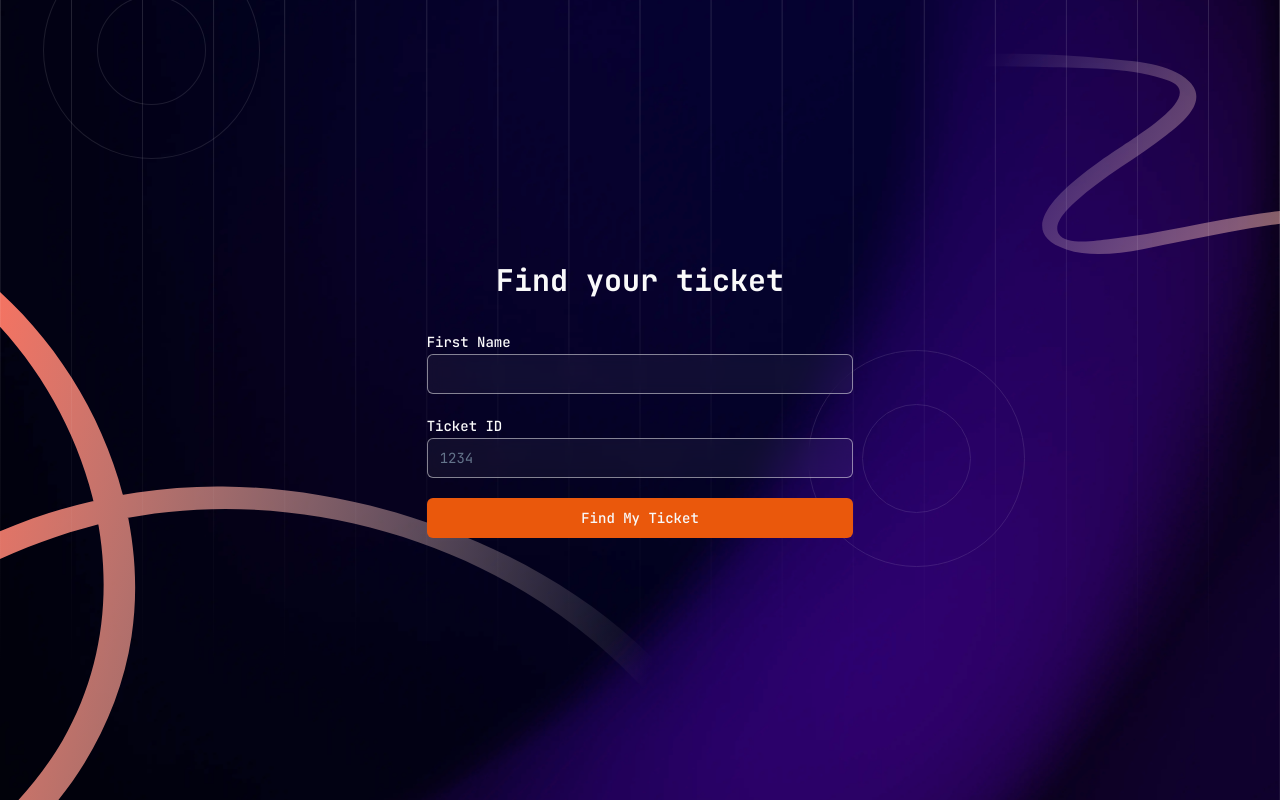
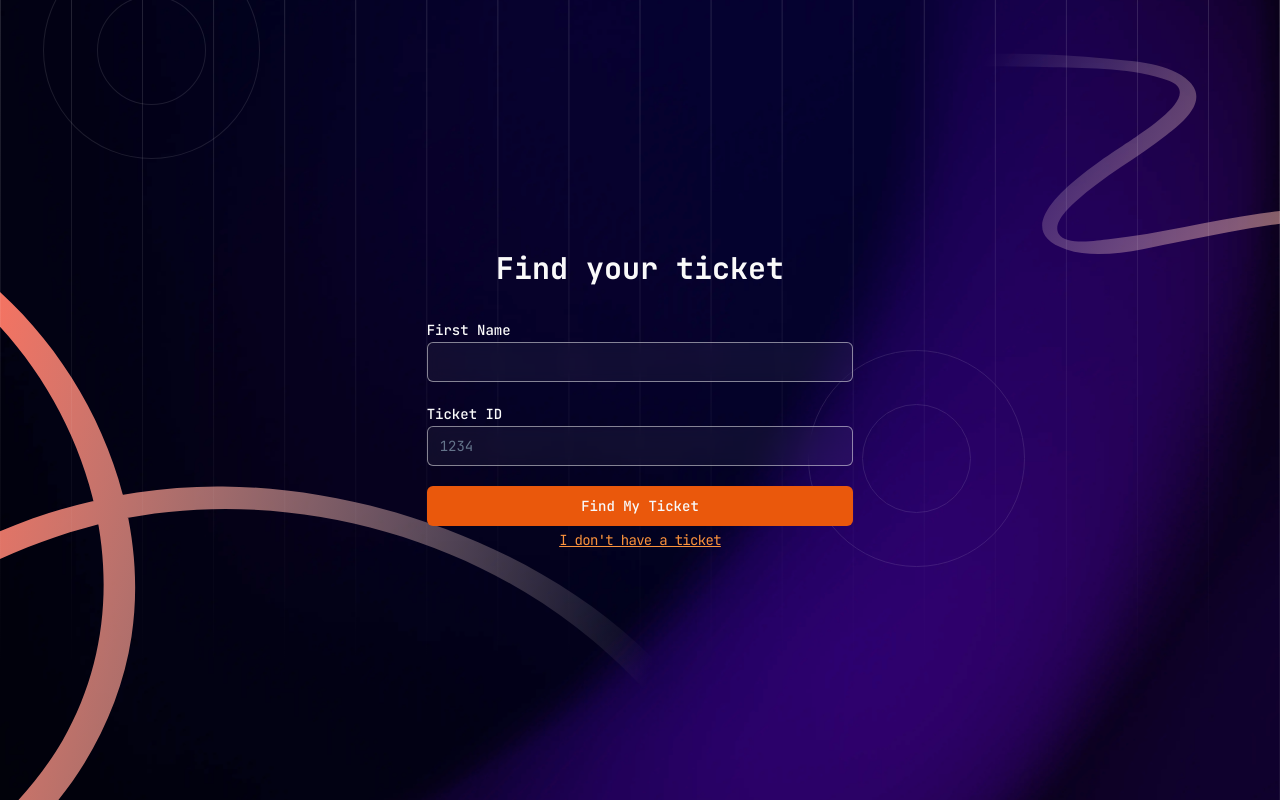
Before and after one commit to danielsrbueno/ticket-generator, a Next.js app: page /ticket in a window 1280 px wide. Built offline with nearby package versions, Linux system fonts and the light colour scheme.

Commit message:
feat: add navegation buttons

```diff
--- a/app/page.js
+++ b/app/page.js
@@ -1,9 +1,13 @@
 import Image from "next/image"
 import Form from "@/components/form";
+import Link from "next/link";
+import { Button } from "@/components/ui/button";
+import { Search } from "lucide-react";
 
 export default function Home() {
   return (
     <div className="w-screen h-screen bg-slate-950 flex flex-col items-center justify-center text-zinc-50 background">
+      <Link href="/ticket"><Button className="absolute top-2 right-2 bg-orange-600 hover:bg-orange-700" type="submit"><Search /> Find My Ticket</Button></Link>
       <div className="flex flex-col items-center justify-evenly gap-4 mb-10">
         <Image
           className="-ml-1"
--- a/app/ticket/[ticketId]/page.js
+++ b/app/ticket/[ticketId]/page.js
@@ -4,6 +4,9 @@ import { useParams } from "next/navigation"
 import Image from "next/image"
 import { Github } from "lucide-react"
 import api from "@/services/api"
+import Link from "next/link"
+import { Button } from "@/components/ui/button"
+import { Home } from "lucide-react"
 
 export default function Ticket() {
     const { ticketId } = useParams()
@@ -59,6 +62,7 @@ export default function Ticket() {
 
     return (
         <div className="w-screen h-screen bg-slate-950 flex flex-col items-center justify-center text-zinc-50 background gap-8">
+            <Link href="/"><Button className="absolute top-2 right-2 bg-orange-600 hover:bg-orange-700" type="submit"><Home />Back to home</Button></Link>
             <Image
                 className="-ml-1"
                 src="/logo-full.svg"
--- a/app/ticket/page.js
+++ b/app/ticket/page.js
@@ -6,6 +6,7 @@ import { zodResolver } from "@hookform/resolvers/zod"
 import { InputWithLabel } from "@/components/inputWithLabel"
 import { Button } from "@/components/ui/button"
 import { useRouter } from 'next/navigation'
+import Link from "next/link"
 
 const findTicketSchema = z.object({
     userName: z.string()
@@ -47,7 +48,10 @@ export default function FindTicket() {
                     register={register('ticketId')}
                     error={errors.ticketId?.message}
                 />
-                <Button className="w-full bg-orange-600 hover:bg-orange-700" type="submit">Find My Ticket</Button>
+                <div className="w-full flex flex-col items-center justify-center gap-1">
+                    <Button className="w-full bg-orange-600 hover:bg-orange-700" type="submit">Find My Ticket</Button>
+                    <Link href="/" className="text-sm underline tracking-tighter text-orange-400 hover:text-orange-500">I don't have a ticket</Link>
+                </div>
             </form>
         </div>
     )
```
